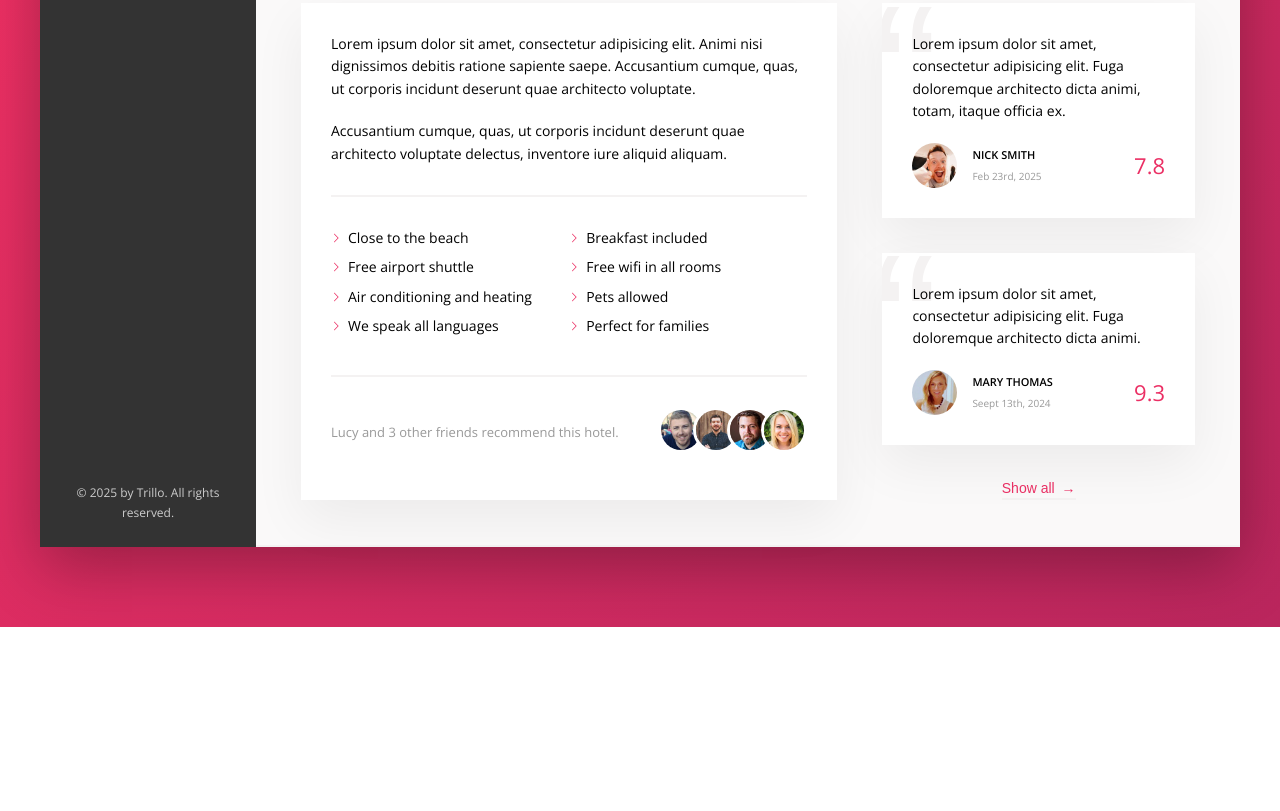
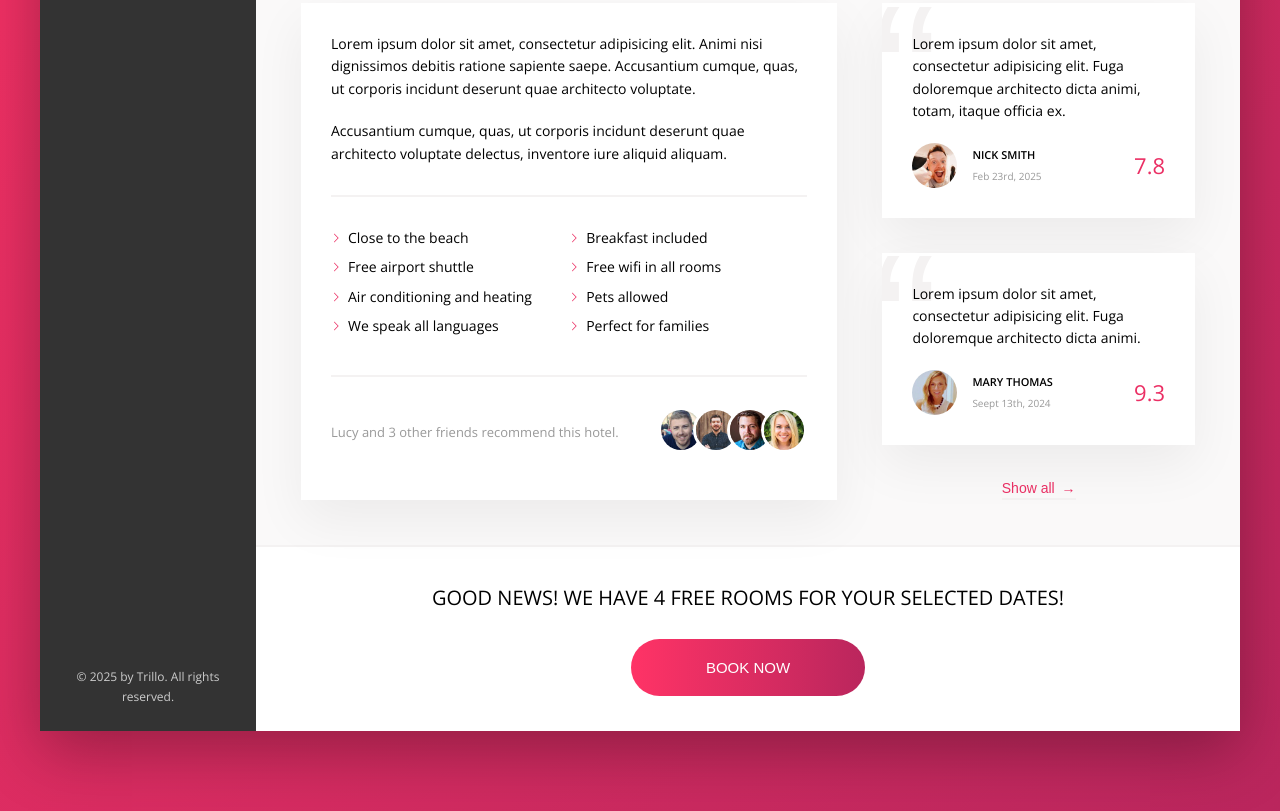
Before and after one commit to Jerling1989/Trillo, a website: page index.html in a window 1280 px wide. Shown: the part 645-1456 px from the top of the page. Before the commit the page ends 1272 px from the top, so only its background shows below. Drawn offline with nearby package versions, Linux system fonts and the light colour scheme.

Commit message:
CTA Banner.

```diff
--- a/index.html
+++ b/index.html
@@ -131,10 +131,12 @@
         <div class="detail">
           <div class="description">
             <p class="paragraph">
-              Lorem ipsum dolor sit amet, consectetur adipisicing elit. Animi nisi dignissimos debitis ratione sapiente saepe. Accusantium cumque, quas, ut corporis incidunt deserunt quae architecto voluptate.
+              Lorem ipsum dolor sit amet, consectetur adipisicing elit. Animi nisi dignissimos debitis ratione sapiente
+              saepe. Accusantium cumque, quas, ut corporis incidunt deserunt quae architecto voluptate.
             </p>
             <p class="paragraph">
-              Accusantium cumque, quas, ut corporis incidunt deserunt quae architecto voluptate delectus, inventore iure aliquid aliquam.
+              Accusantium cumque, quas, ut corporis incidunt deserunt quae architecto voluptate delectus, inventore iure
+              aliquid aliquam.
             </p>
             <ul class="list">
               <li class="list__item">Close to the beach</li>
@@ -161,7 +163,8 @@
 
           <div class="user-reviews">
             <figure class="review">
-              <blockquote class="review__text">Lorem ipsum dolor sit amet, consectetur adipisicing elit. Fuga doloremque architecto dicta animi, totam, itaque officia ex.</blockquote>
+              <blockquote class="review__text">Lorem ipsum dolor sit amet, consectetur adipisicing elit. Fuga doloremque
+                architecto dicta animi, totam, itaque officia ex.</blockquote>
               <figcaption class="review__user">
                 <img src="img/user-1.jpg" alt="User 1" class="review__photo">
                 <div class="review__user-box">
@@ -172,7 +175,8 @@
               </figcaption>
             </figure>
             <figure class="review">
-              <blockquote class="review__text">Lorem ipsum dolor sit amet, consectetur adipisicing elit. Fuga doloremque architecto dicta animi.</blockquote>
+              <blockquote class="review__text">Lorem ipsum dolor sit amet, consectetur adipisicing elit. Fuga doloremque
+                architecto dicta animi.</blockquote>
               <figcaption class="review__user">
                 <img src="img/user-2.jpg" alt="User 2" class="review__photo">
                 <div class="review__user-box">
@@ -184,7 +188,16 @@
             </figure>
 
             <button class="btn-inline">Show all <span>&rarr;</span></button>
+
           </div>
+        </div>
+
+        <div class="cta">
+          <h2 class="cta__book-now">Good news! We have 4 free rooms for your selected dates!</h2>
+          <button class="btn">
+            <span class="btn__visible">Book now</span>
+            <span class="btn__invisible">Only 4 rooms left</span>
+          </button>
         </div>
 
 
--- a/sass/_components.scss
+++ b/sass/_components.scss
@@ -13,7 +13,8 @@
 
   display: flex;
   align-items: center;
-  justify-content: center;;
+  justify-content: center;
+  ;
 
   &__input {
     font-family: inherit;
@@ -38,7 +39,7 @@
     }
   }
 
-  &__input:focus + &__button {
+  &__input:focus+&__button {
     background-color: var(--color-grey-light-3)
   }
 
@@ -72,7 +73,7 @@
   display: flex;
   align-items: center;
 
-  & > * {
+  &>* {
     padding: 0 2rem;
     cursor: pointer;
     height: 100%;
@@ -80,7 +81,7 @@
     align-items: center;
   }
 
-  & > *:hover {
+  &>*:hover {
     background-color: var(--color-grey-light-2);
   }
 
@@ -117,9 +118,7 @@
     margin-right: 1rem;
   }
 
-  &__user-name {
-
-  }
+  &__user-name {}
 }
 
 
@@ -150,8 +149,8 @@
     // transform-origin: bottom;
     transform: scaleY(0);
     transition: transform .2s,
-                width .4s cubic-bezier(1,0,0,1) .2s,
-                background-color .1s;
+      width .4s cubic-bezier(1, 0, 0, 1) .2s,
+      background-color .1s;
   }
 
   &__item:hover::before,
@@ -319,7 +318,7 @@
 
   50% {
     transform: scale(1.05);
-    box-shadow: 0 1rem 4rem rgba(0,0,0,.25);
+    box-shadow: 0 1rem 4rem rgba(0, 0, 0, .25);
   }
 
   100% {
@@ -386,9 +385,7 @@
     margin-right: auto;
   }
 
-  &__friends {
-
-  }
+  &__friends {}
 
   &__photo {
     box-sizing: content-box;
@@ -469,3 +466,69 @@
   }
 
 }
+
+
+//////////////////////////////////
+// CALL TO ACTION
+.cta {
+  padding: 3.5rem 0;
+  text-align: center;
+  background-color: #fff;
+
+  &__book-now {
+    font-size: 2rem;
+    font-weight: 300;
+    text-transform: uppercase;
+    margin-bottom: 2.5rem;
+  }
+}
+
+.btn {
+  font-size: 1.5rem;
+  font-weight: 300;
+  text-transform: uppercase;
+  border-radius: 100px;
+  border: none;
+  background-image: linear-gradient(to right, var(--color-primary-light), var(--color-primary-dark));
+  color: #fff;
+  position: relative;
+  overflow: hidden;
+
+  & > * {
+    display: inline-block;
+    height: 100%;
+    width: 100%;
+    transition: all .2s;
+  }
+
+  &__visible {
+    padding: 2rem 7.5rem;
+  }
+
+  &__invisible {
+    display: inline-block;
+    position: absolute;
+    padding: 2rem 0;
+    height: 100%;
+    width: 100%;
+    left: 0;
+    top: -100%;
+  }
+
+  &:hover {
+    background-image: linear-gradient(to left, var(--color-primary-light), var(--color-primary-dark));
+  }
+
+  &:hover &__visible {
+    transform: translateY(100%);
+  }
+
+  &:hover &__invisible {
+    top: 0;
+  }
+
+  &:focus {
+    outline: none;
+    animation: pulsate 1s infinite;
+  }
+}
```
Also changed, not shown: css/style.css, 1 other file.
